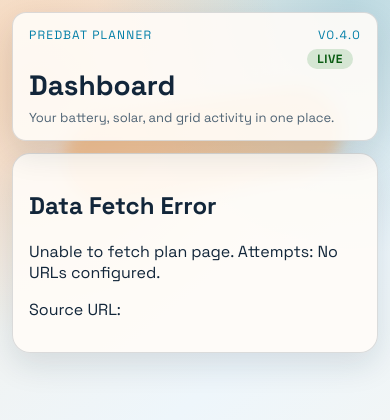
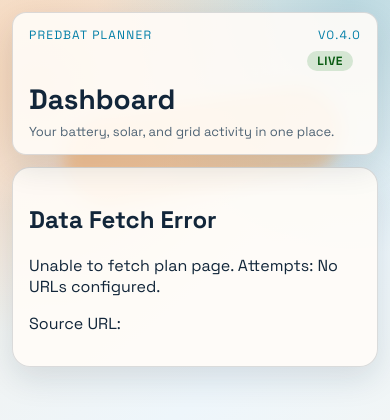
Before and after one commit to mabnz/predbat-frontend, a Flask app: page / in a window 390 px wide. Shown: the top 420 px of the page. Run offline with Flask 3, Linux system fonts and the light colour scheme.

Commit message:
Add some spacing

```diff
--- a/static/styles.css
+++ b/static/styles.css
@@ -564,7 +564,11 @@
   }
 
   .hero h1 {
-    margin-top: 2px;
+    margin-top: 14px;
+  }
+
+  .hero-status {
+    margin-top: 8px;
   }
 
   .subtitle {
```
